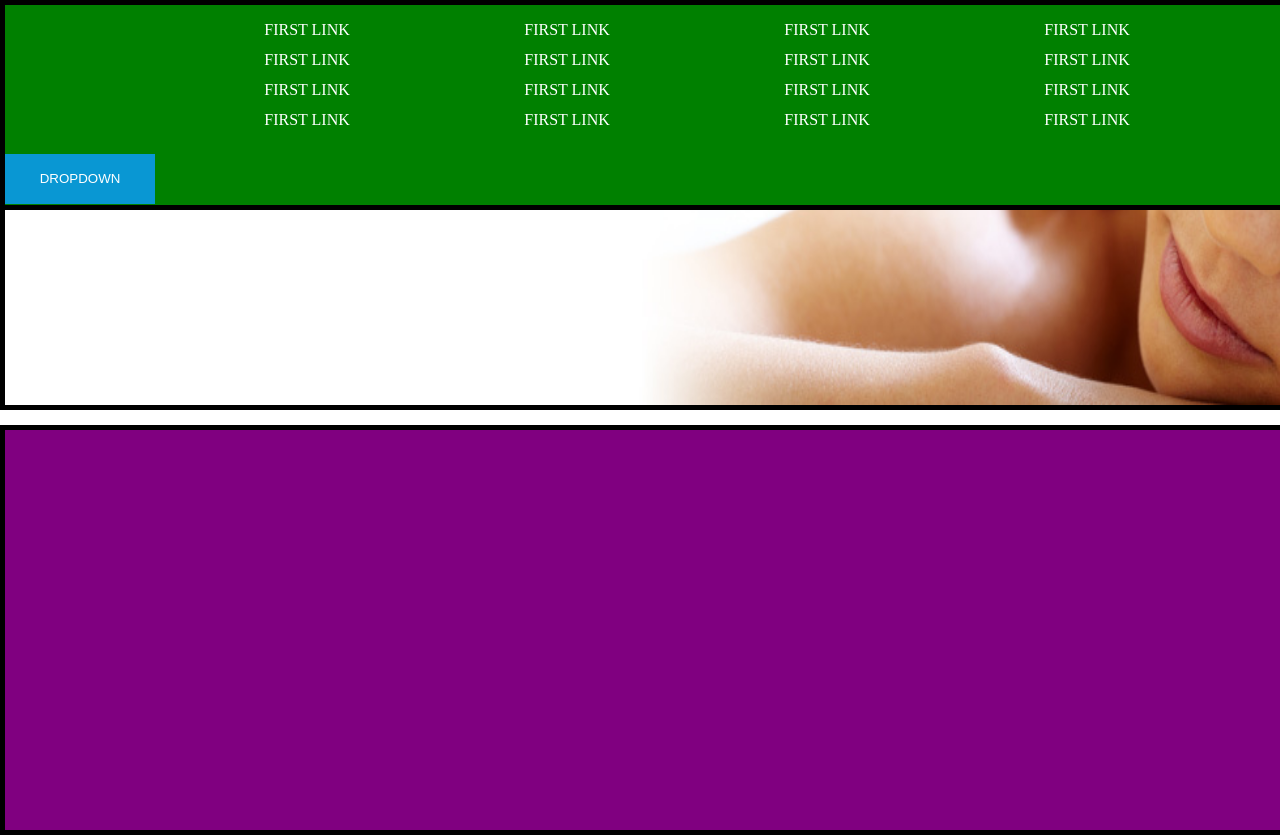
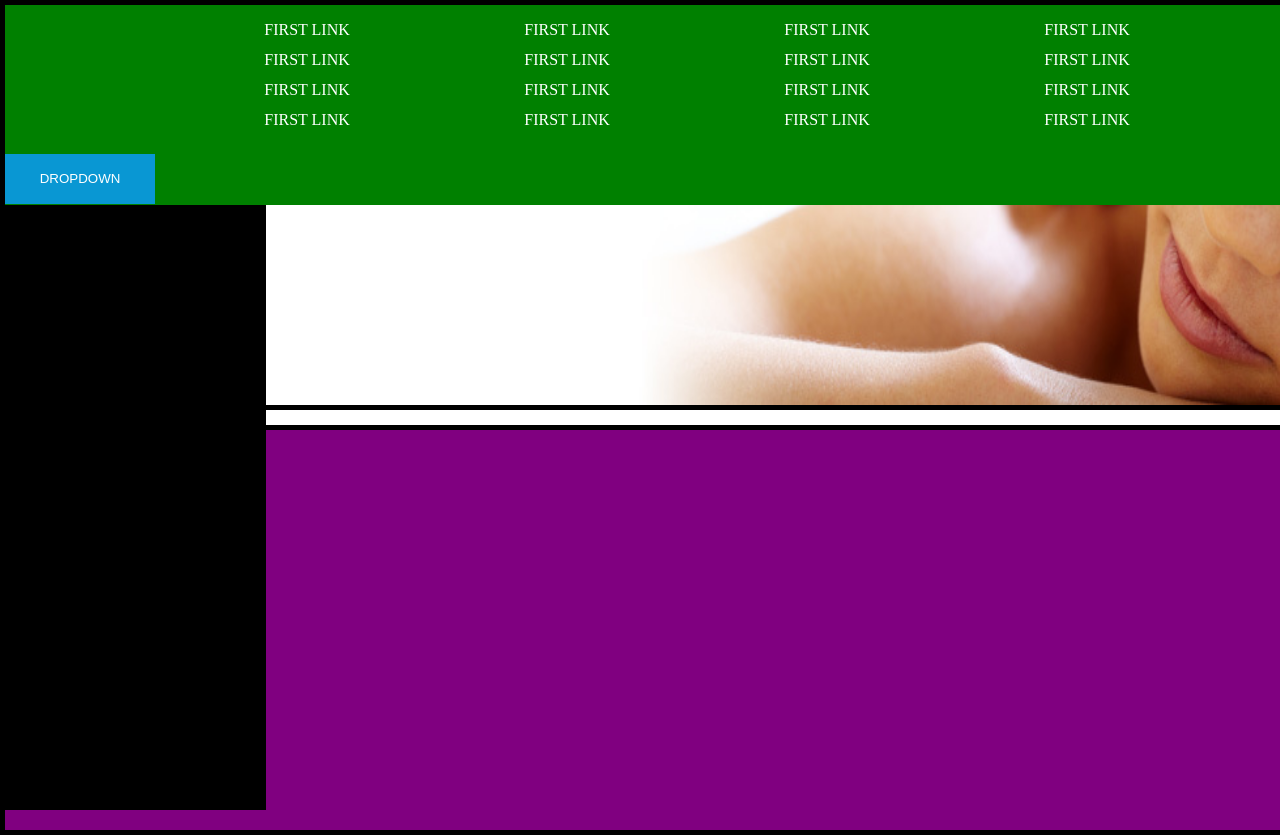
Before and after one commit to cronugs/swapmeet, a plain HTML site: page index.html in a window 1280 px wide. Shown: the top 838 px of the page. Drawn offline with Linux system fonts and the light colour scheme.

Commit message:
added a black side nav

```diff
--- a/css/style.css
+++ b/css/style.css
@@ -54,6 +54,7 @@ div {
   height: 200px;
   position: absolute;
   border: 5px solid black;
+  border-bottom: none;
   top: 0px;
   width: 100%;
   background-color: green;
@@ -111,3 +112,19 @@ li {
   transform: translateY(0px);
 
 }
+
+.bar_div {
+  height: 100%;
+  width: 20%;
+  background-color: black;
+  position: absolute;
+}
+
+.nav_footer {
+  height: 50px
+  width: 88%;
+  color: black;
+  background-color: orange;
+
+
+}
--- a/index.html
+++ b/index.html
@@ -6,20 +6,26 @@
     <title>Page Title</title>
 
   </head>
+
   <body>
-    <section class="main">
 
-      <div class="firstBox">
-        <img class="banner" src="images/banner.jpg" alt="">
+    <nav class="sidebar">
+      <div class="bar_div">
+
+        <footer>
+          <div class="nav_footer">
+            <p>This is a paragraph of text</p>
+          </div>
+        </footer>
+
       </div>
-      <div class="secondBox"></div>
-      <div class="thirdBox"></div>
 
-    </section>
+    </nav>
 
     <nav class="topbar">
       <div class="dropdown">
         <button type="button" name="dropDownButton">Dropdown</button>
+
           <div class="column">
             <span>
               <ul>
@@ -30,6 +36,7 @@
               </ul>
             </span>
           </div>
+
           <div class="column">
             <span>
               <ul>
@@ -40,6 +47,7 @@
               </ul>
             </span>
           </div>
+
           <div class="column">
             <span>
               <ul>
@@ -50,6 +58,7 @@
               </ul>
             </span>
           </div>
+
           <div class="column">
             <span>
               <ul>
@@ -63,8 +72,22 @@
 
 
       </div>
+
     </nav>
 
 
 
+    <section class="main">
+
+      <div class="firstBox">
+        <img class="banner" src="images/banner.jpg" alt="">
+      </div>
+
+      <div class="secondBox"></div>
+
+      <div class="thirdBox"></div>
+
+    </section>
+
+
   </body>
```
